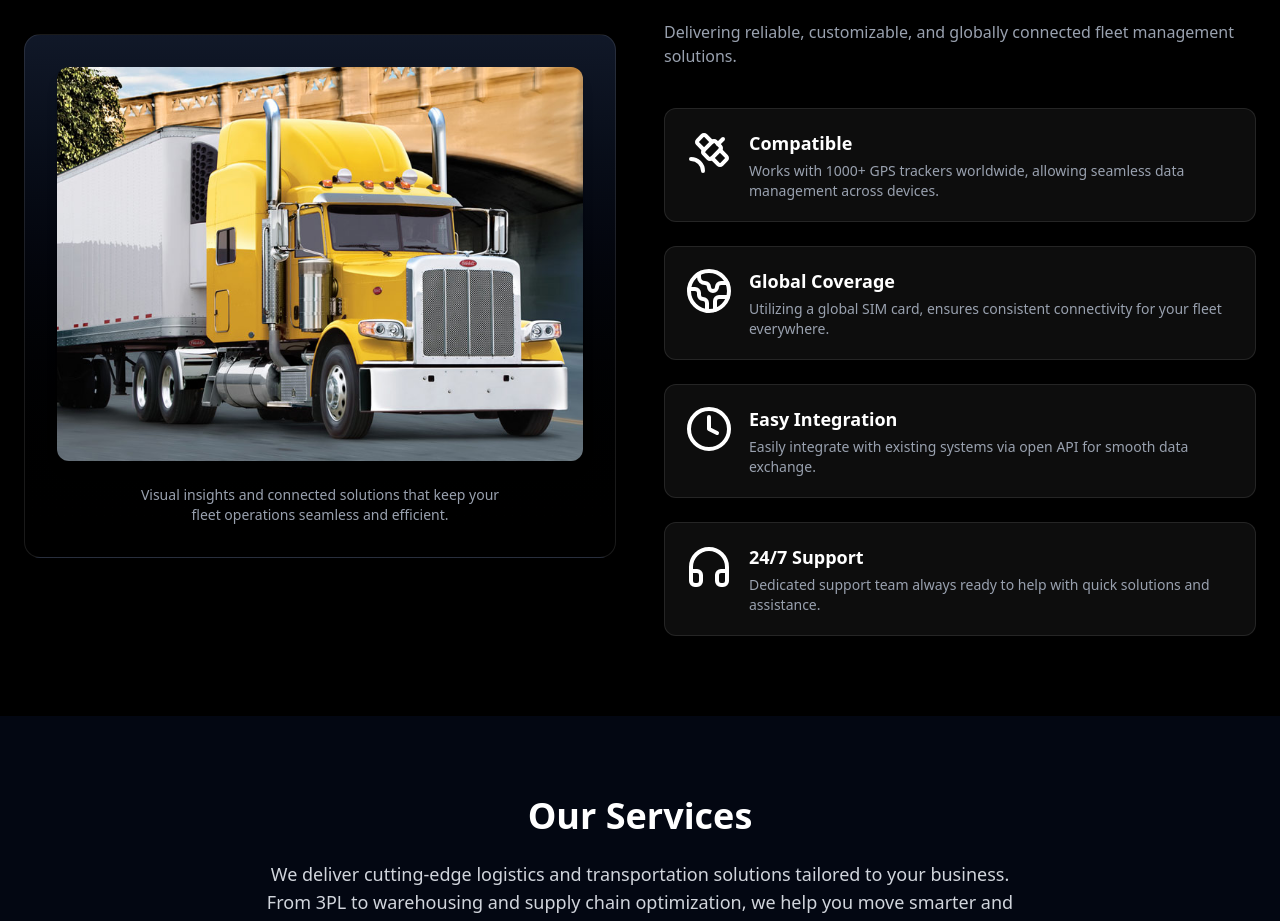
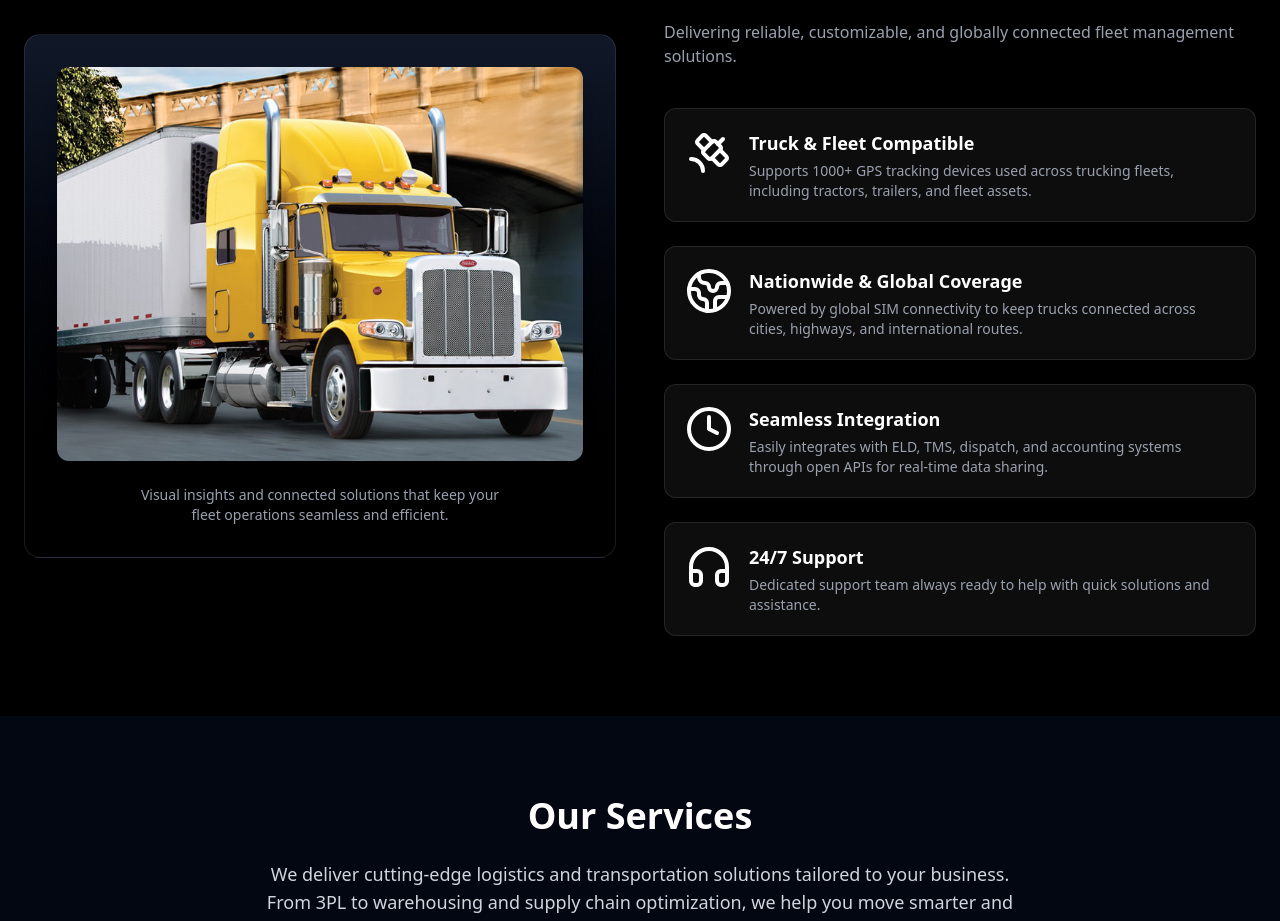
Before and after one commit to Shubham-juris/transtrac-world, a React (Vite) app: page / in a window 1280 px wide. Shown: the part 1684-2605 px from the top of the page. Built offline with nearby package versions, Linux system fonts and the light colour scheme.

Commit message:
Update WhyChooseUs.jsx
update three points related to trucking

```diff
--- a/src/components/homeComponents/WhyChooseUs.jsx
+++ b/src/components/homeComponents/WhyChooseUs.jsx
@@ -7,18 +7,18 @@ export default function WhyChooseUs() {
   const points = [
    {
   icon: <Satellite className="h-12 w-12 mb-4 text-white" />,
-      title: "Compatible",
-      desc: "Works with 1000+ GPS trackers worldwide, allowing seamless data management across devices.",
+  title: "Truck & Fleet Compatible",
+  desc: "Supports 1000+ GPS tracking devices used across trucking fleets, including tractors, trailers, and fleet assets.",
 },
 {
   icon: <Globe2 className="h-12 w-12 mb-4 text-white" />,
-      title: "Global Coverage",
-      desc: "Utilizing a global SIM card, ensures consistent connectivity for your fleet everywhere.",
+  title: "Nationwide & Global Coverage",
+  desc: "Powered by global SIM connectivity to keep trucks connected across cities, highways, and international routes.",
 },
 {
   icon: <Clock className="h-12 w-12 mb-4 text-white" />,
-      title: "Easy Integration",
-      desc: "Easily integrate with existing systems via open API for smooth data exchange.",
+  title: "Seamless Integration",
+  desc: "Easily integrates with ELD, TMS, dispatch, and accounting systems through open APIs for real-time data sharing.",
 },
     {
       icon: <Headphones className="h-12 w-12 mb-4 text-white" />,
```
Lines whose indentation alone changed are shown as unchanged.
